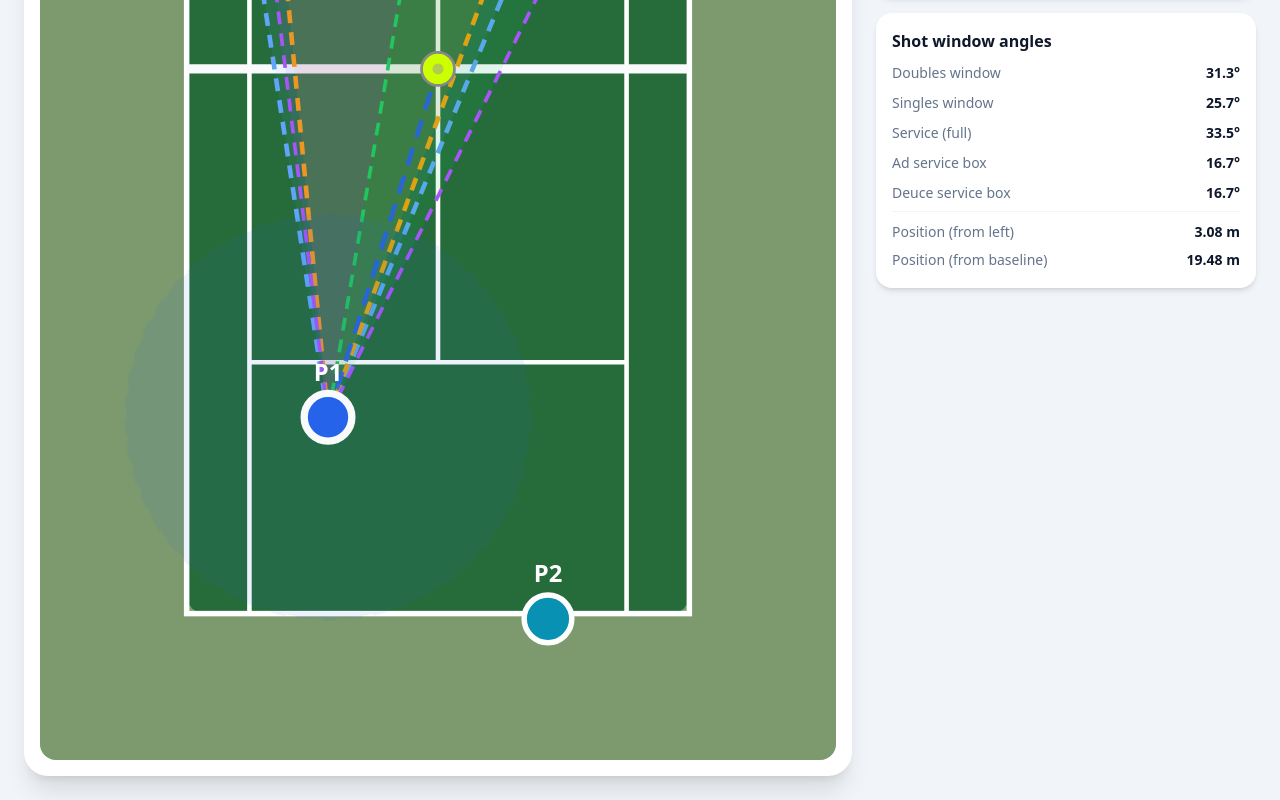
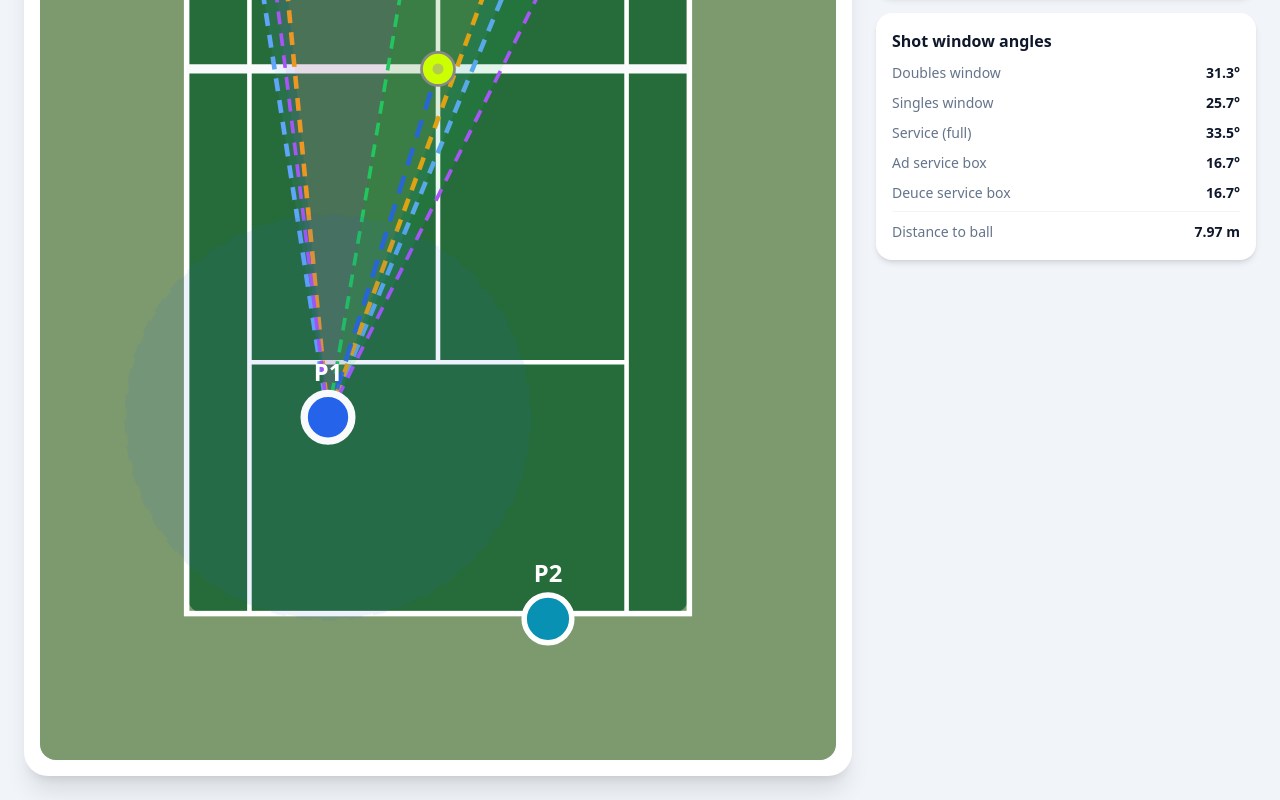
Before and after one commit to danleoparra/tennis-v2, a Next.js app: page / in a window 1280 px wide. Shown: the part 783-1583 px from the top of the page. Built offline with nearby package versions, Linux system fonts and the light colour scheme.

Commit message:
Update TennisVisualizer.js

```diff
--- a/components/TennisVisualizer.js
+++ b/components/TennisVisualizer.js
@@ -447,14 +447,10 @@ export default function TennisVisualizer() {
                       <span className="font-semibold text-slate-900">{val.toFixed(1)}°</span>
                     </div>
                   ))}
-                  <div className="border-t border-slate-100 mt-2 pt-2 space-y-1">
+                  <div className="border-t border-slate-100 mt-2 pt-2">
                     <div className="flex justify-between">
-                      <span className="text-slate-500">Position (from left)</span>
-                      <span className="font-semibold text-slate-900">{((activePlayer.x - PA.x) / SCALE).toFixed(2)} m</span>
-                    </div>
-                    <div className="flex justify-between">
-                      <span className="text-slate-500">Position (from baseline)</span>
-                      <span className="font-semibold text-slate-900">{((activePlayer.y - PA.y) / SCALE).toFixed(2)} m</span>
+                      <span className="text-slate-500">Distance to ball</span>
+                      <span className="font-semibold text-slate-900">{(Math.hypot(activePlayer.x - ball.x, activePlayer.y - ball.y) / SCALE).toFixed(2)} m</span>
                     </div>
                   </div>
                 </div>
```
